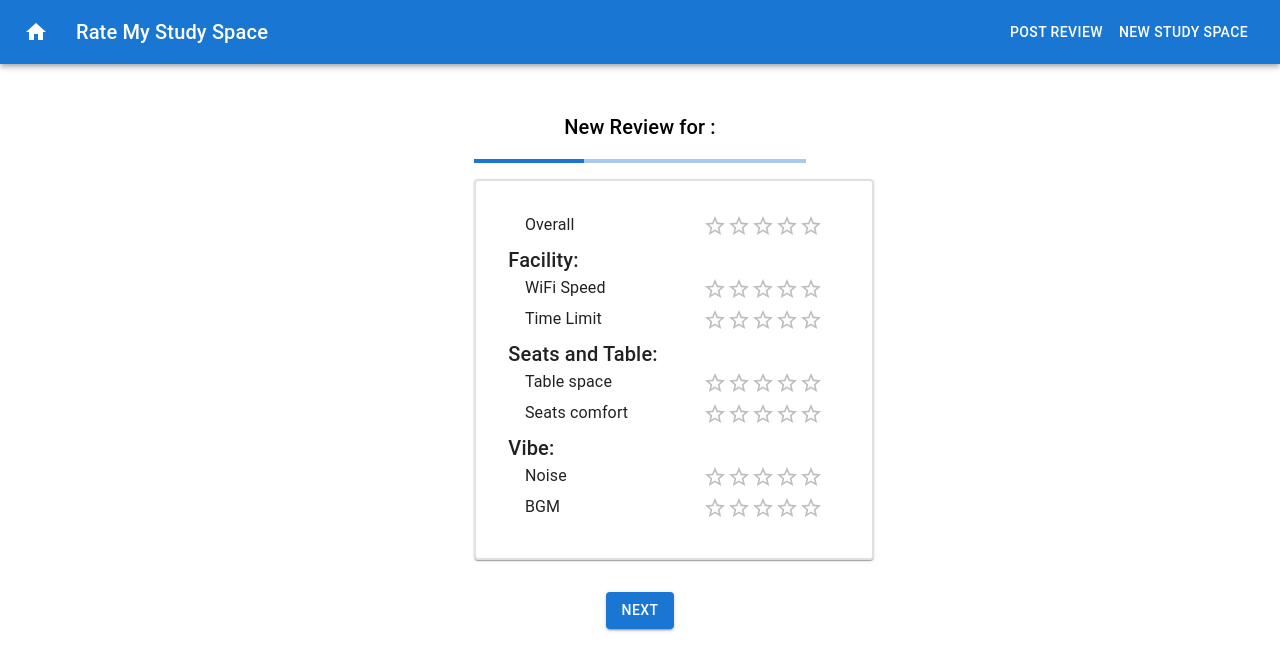
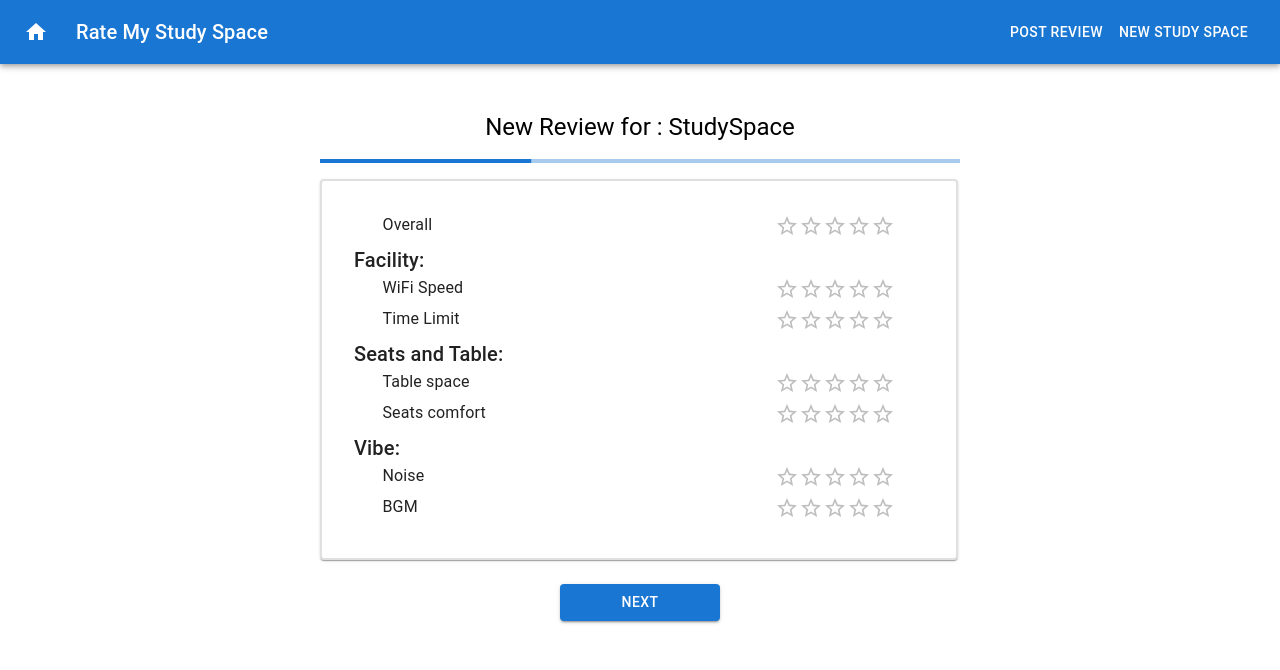
Before and after one commit to Jincheng-Chen/RateMyStudySpace, a React (Create React App) app in the folder client/: page /newReview in a window 1280 px wide. Shown: the top 670 px of the page. Built offline with nearby package versions, Linux system fonts and the light colour scheme.

Commit message:
Unifiy the style between and NewReview and NewStudySpace

```diff
--- a/client/src/screens/ReviewPage/ReviewForm/Components/NewReview.jsx
+++ b/client/src/screens/ReviewPage/ReviewForm/Components/NewReview.jsx
@@ -23,9 +23,8 @@ import { useState } from "react";
 const useStyles = makeStyles({
   FromCard: {
     border: "2px solid #e0e0e0",
-    borderRadius: "5px",
     padding: "2rem",
-    width: "100%",
+    width: "89%",
   },
   stepButtons: {
     display: "flex",
@@ -45,7 +44,7 @@ const NewReview = (props) => {
   const [progress, setProgress] = useState(33);
   console.log(studySpace);
   const id = studySpace ? studySpace._id : null;
-  const name = studySpace ? studySpace.name : null;
+  const name = studySpace ? studySpace.name : "StudySpace";
   const showResults = async (values) => {
     const newReview = { ...values, spaceId: id };
     newReview.overall = Number(newReview.overall);
@@ -68,14 +67,16 @@ const NewReview = (props) => {
     <Box
       sx={{
         display: "flex",
-        minHeight: "100vh",
-        minWidth: "75vw",
+        flexDirection: "column",
         justifyContent: "center",
+        width: "50%",
+        maxWidth: "50%",
+        margin: "auto",
       }}
     >
       <Stack spacing={2}>
         <br />
-        <Typography variant="h6">New Review for : {name}</Typography>
+        <Typography variant="h5">New Review for : {name}</Typography>
         <LinearProgress variant="determinate" value={progress} />
 
         <Form onSubmit={showResults}>
@@ -102,21 +103,23 @@ const NewReview = (props) => {
                   </Field>
                 ) : null}
               </Card>
-              <Stack
-                direction="row"
-                className={classes.stepButtons}
-                spacing={5}
-              >
               <Button
                 variant="contained"
                 type="submit"
                 onClick={() => {
                   setProgress(progress + 33);
                 }}
+                sx={{
+                  width: "25%",
+                  display: "flex",
+                  justifyContent: "center",
+                  margin: "auto",
+                  marginTop: "1.5rem",
+                  marginBottom: "1rem",
+                }}
               >
                 Next
               </Button>
-              </Stack>
               <br />
               <br />
             </form>
--- a/client/src/screens/newStudySpacePage/StudySpcaeWizardForm.jsx
+++ b/client/src/screens/newStudySpacePage/StudySpcaeWizardForm.jsx
@@ -14,6 +14,7 @@ import LocationSearcher from "./components/LocationSearcher";
 import StudySpaceDetails from "./components/StudySpaceDetails";
 import ImagePreview from "./components/ImagePreview";
 import { makeStyles } from "@mui/styles";
+import { Form, Field } from "react-final-form";
 
 //Styles
 const classes = makeStyles({
@@ -23,6 +24,16 @@ const classes = makeStyles({
     maxWidth: "50%",
     margin: "auto",
     backgroundColor: "#b50000",
+  },
+  FormCard: {
+    border: "2px solid #e0e0e0",
+    padding: "2rem",
+    width: "100%",
+    margin: "auto",
+    backgroundColor: "#f5f5f5",
+  },
+  stepButtons: {
+    width: "500px",
   },
 });
 
@@ -39,21 +50,36 @@ const StudySpcaeWizardForm = () => {
         margin: "auto",
       }}
     >
-      <Typography variant="h2">New Study Space</Typography>
+      <br />
+      <Typography variant="h5">New Study Space</Typography>
+      <br />
       <LinearProgress variant="determinate" value={progress} />
       <br />
-      <Typography variant="h6">Step 1: Location</Typography>
-      <LocationSearcher />
-      <br />
-      <Typography variant="h6">Step 2: Details</Typography>
-      <StudySpaceDetails />
-      <br />
-      <Typography variant="h6">Step 3: Images</Typography>
-      <ImagePreview />
-      <Button variant="contained" type="submit">
-        {" "}
+      <Card className={classes.FormCard}>
+        {progress === 33 ? <LocationSearcher /> : null}
+        {progress === 66 ? <StudySpaceDetails /> : null}
+        {progress === 99 ? <ImagePreview /> : null}
+      </Card>
+      <Button
+        variant="contained"
+        type="submit"
+        className={classes.stepButtons}
+        sx={{
+          width: "25%",
+          display: "flex",
+          justifyContent: "center",
+          margin: "auto",
+          marginTop: "1.5rem",
+          marginBottom: "1rem",
+        }}
+        onClick={() => {
+          setProgress(progress + 33);
+        }}
+      >
         Next
       </Button>
+      <br />
+      <br />
     </Box>
   );
 };
--- a/client/src/screens/newStudySpacePage/components/ImagePreview.jsx
+++ b/client/src/screens/newStudySpacePage/components/ImagePreview.jsx
@@ -1,8 +1,15 @@
 import React from "react";
-import { Card } from "@mui/material";
+import { Card, Typography, Box } from "@mui/material";
 
 const ImagePreview = () => {
-  return <Card>ImagePreview</Card>;
+  return (
+    <Box>
+      <Typography variant="h6">Step 3: Images Preview</Typography>
+      <Card>
+        <img src="https://picsum.photos/333" alt="" />
+        <img src="https://picsum.photos/333" alt="" />
+      </Card>
+    </Box>
+  );
 };
-
 export default ImagePreview;
--- a/client/src/screens/newStudySpacePage/components/LocationSearcher.jsx
+++ b/client/src/screens/newStudySpacePage/components/LocationSearcher.jsx
@@ -7,8 +7,8 @@ const center = {
   lng: -38.523,
 };
 const containerStyle = {
-  width: "800px",
-  height: "500px",
+  width: "100%",
+  height: "35vh",
 };
 const LocationSearcher = () => {
   console.log("LocationSearcher", process.env.REACT_APP_MAP_API_KEY);
@@ -28,18 +28,8 @@ const LocationSearcher = () => {
     setMap(null);
   }, []);
   return isLoaded ? (
-    <>
-      <Stack
-        direction="row"
-        sx={{
-          display: "flex",
-          justifyContent: "space-between",
-          margin: "2rem 10rem 2rem 10rem",
-        }}
-      >
-        <TextField variant="outlined" label="Lat" />
-        <TextField variant="outlined" label="Lon" />
-      </Stack>
+    <Box>
+      <Typography variant="h6">Step 1: Location</Typography>
       <GoogleMap
         mapContainerStyle={containerStyle}
         center={center}
@@ -50,7 +40,19 @@ const LocationSearcher = () => {
         {/* Child components, such as markers, info windows, etc. */}
         <></>
       </GoogleMap>
-    </>
+      <Stack
+        direction="row"
+        sx={{
+          display: "flex",
+          justifyContent: "space-between",
+          margin: "2rem  2rem ",
+        }}
+      >
+        <TextField variant="outlined" label="City" />
+        <TextField variant="outlined" label="Lat" />
+        <TextField variant="outlined" label="Lon" />
+      </Stack>
+    </Box>
   ) : (
     <></>
   );
--- a/client/src/screens/newStudySpacePage/components/StudySpaceDetails.jsx
+++ b/client/src/screens/newStudySpacePage/components/StudySpaceDetails.jsx
@@ -1,10 +1,32 @@
-import { Box, Stack, TextField, Typography } from "@mui/material";
+import { Box, Stack, Typography, TextField } from "@mui/material";
 import React from "react";
 
 const StudySpaceDetails = () => {
   return (
     <Box>
-      <Typography variant="h6">Study Space Details</Typography>
+      <Typography variant="h6">Step 2: Details</Typography>
+      <Stack>
+        <TextField
+          label="Study Space Name"
+          name="studySpaceName"
+          required={true}
+        />
+        <TextField
+          label="Study Space Type"
+          name="studySpaceType"
+          required={true}
+        />
+        <TextField
+          label="Study Space Image 2"
+          name="studySpaceImage2"
+          required={true}
+        />
+        <TextField
+          label="Study Space Image 3"
+          name="studySpaceImage3"
+          required={true}
+        />
+      </Stack>
     </Box>
   );
 };
```
Lines whose indentation alone changed are shown as unchanged.
